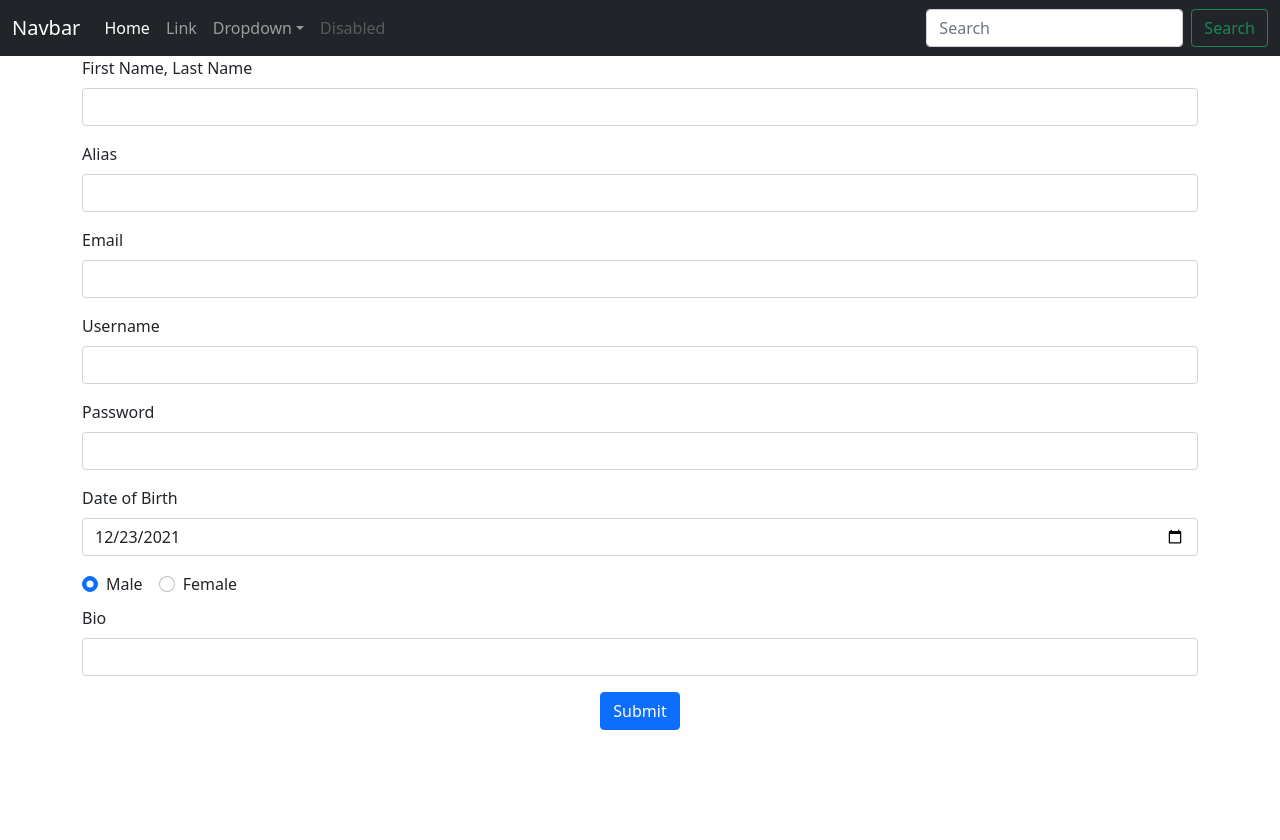
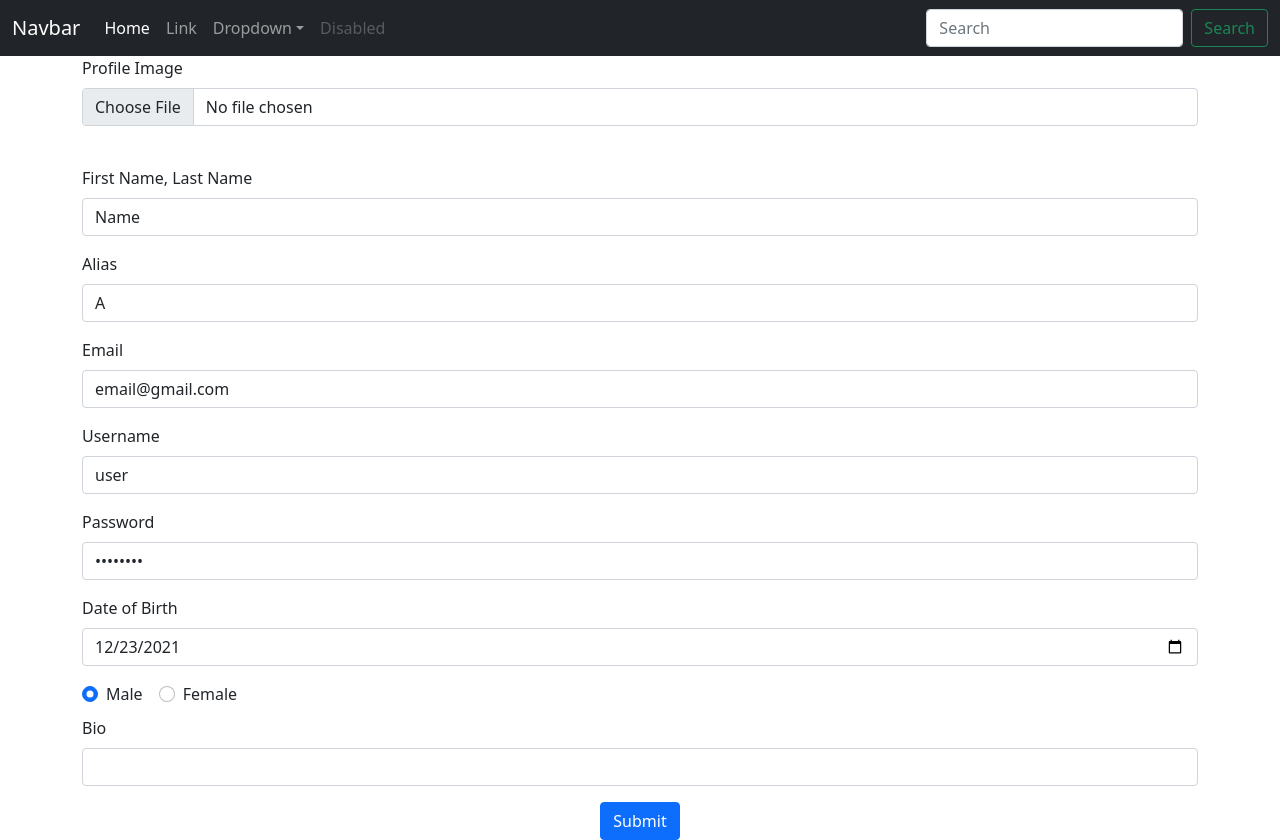
Before and after one commit to Revature-MiniMint/front_end, a React (Create React App) app: page / in a window 1280 px wide. Before the commit the page ends 800 px from the top, so only its background shows below. Built offline with nearby package versions, Linux system fonts and the light colour scheme.

Commit message:
file update

```diff
--- a/src/components/UpdateForm/index.js
+++ b/src/components/UpdateForm/index.js
@@ -3,15 +3,15 @@ import React, { useState } from 'react';
 
 const UpdateForm = () => {
     const [state, setState] = useState({
-        username: "",
-        password: "",
-        email: "",
-        fullname: "",
-        alias: "",
+        username: "user",
+        password: "password",
+        email: "email@gmail.com",
+        fullname: "Name",
+        alias: "A",
         dob: "2021-12-23",
         gender: "male",
         bio: "",
-        profilePic: ""
+        profilePic: null
     });
     // axios.get("url")
     // .then(response => {
@@ -37,10 +37,17 @@ const UpdateForm = () => {
     }
     function onChangeHandler(event) {
         const target = event.target;
-        setState({
-            ...state,
-            [target.name]: target.value
-        });
+        if (target.name === "profilePic") {
+            setState({
+                ...state,
+                [target.name]: URL.createObjectURL(target.files[0])
+            });
+        } else {
+            setState({
+                ...state,
+                [target.name]: target.value
+            });
+        }
     }
     function onSubmitHandler(event) {
         event.preventDefault();
@@ -63,6 +70,14 @@ const UpdateForm = () => {
     return (
         <div className='container'>
         <form onSubmit={onSubmitHandler}>
+
+            <div className="form-group mb-3">
+                {/* enctype="multipart/form-data" */}
+                <label className="form-label" htmlFor="profilePic">Profile Image</label>
+                <input className="form-control" type="file" id="profilePic" name="profilePic" accept=".jpeg,.png" onChange={onChangeHandler}/>
+                <img src={state.profilePic} alt=""/>
+                </div>
+
             <div className="form-group mb-3">
                 <label className="form-label" htmlFor="fullname">First Name, Last Name</label>
                 <input className="form-control" type="text" id="fullname" name="fullname" value={state.fullname} required onInvalid={onInvalidHandler} onChange={onChangeHandler}/>
```
